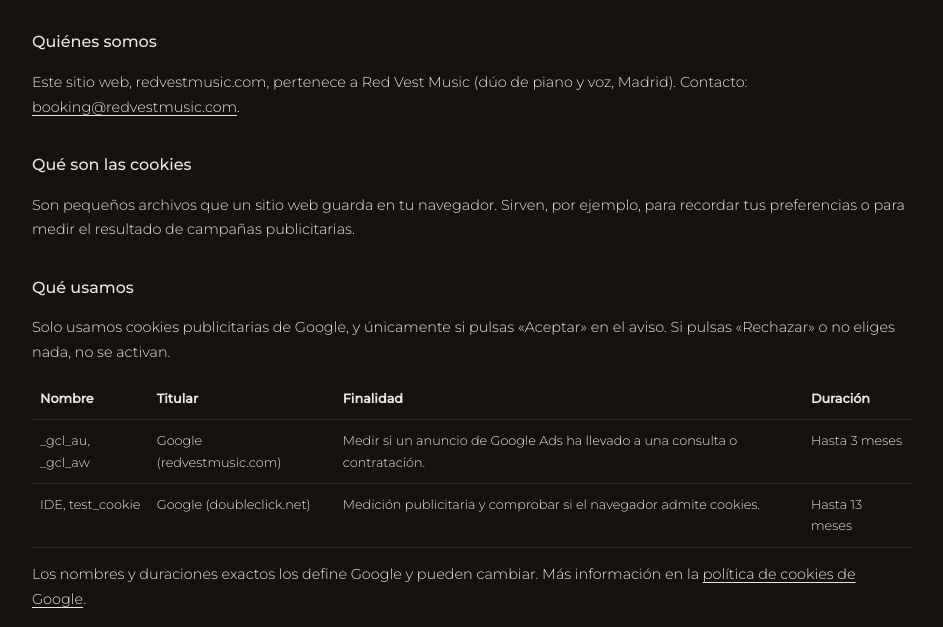
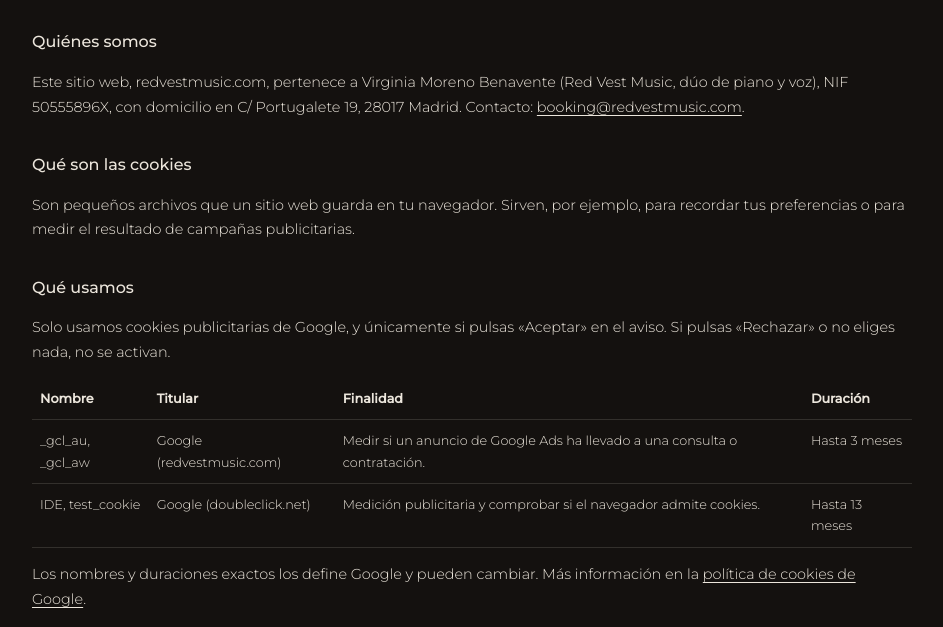
Before and after one commit to tonymartin-dev/redvest, a plain HTML site: page cookies/index.html in a window 1280 px wide. Shown: the part 173-800 px from the top of the page, without its empty margins (168-1111 px from the left). Drawn offline with Linux system fonts and the light colour scheme.

Commit message:
feat: add site owner details to cookies policy
Co-Authored-By: Claude Sonnet 5.5 <noreply@anthropic.com>

```diff
--- a/cookies/index.html
+++ b/cookies/index.html
@@ -18,7 +18,7 @@
     <h1 class="serif">Política de cookies</h1>
 
     <h2>Quiénes somos</h2>
-    <p>Este sitio web, redvestmusic.com, pertenece a Red Vest Music (dúo de piano y voz, Madrid). Contacto: <a href="mailto:booking@redvestmusic.com">booking@redvestmusic.com</a>.</p>
+    <p>Este sitio web, redvestmusic.com, pertenece a Virginia Moreno Benavente (Red Vest Music, dúo de piano y voz), NIF 50555896X, con domicilio en C/ Portugalete 19, 28017 Madrid. Contacto: <a href="mailto:booking@redvestmusic.com">booking@redvestmusic.com</a>.</p>
 
     <h2>Qué son las cookies</h2>
     <p>Son pequeños archivos que un sitio web guarda en tu navegador. Sirven, por ejemplo, para recordar tus preferencias o para medir el resultado de campañas publicitarias.</p>
```
